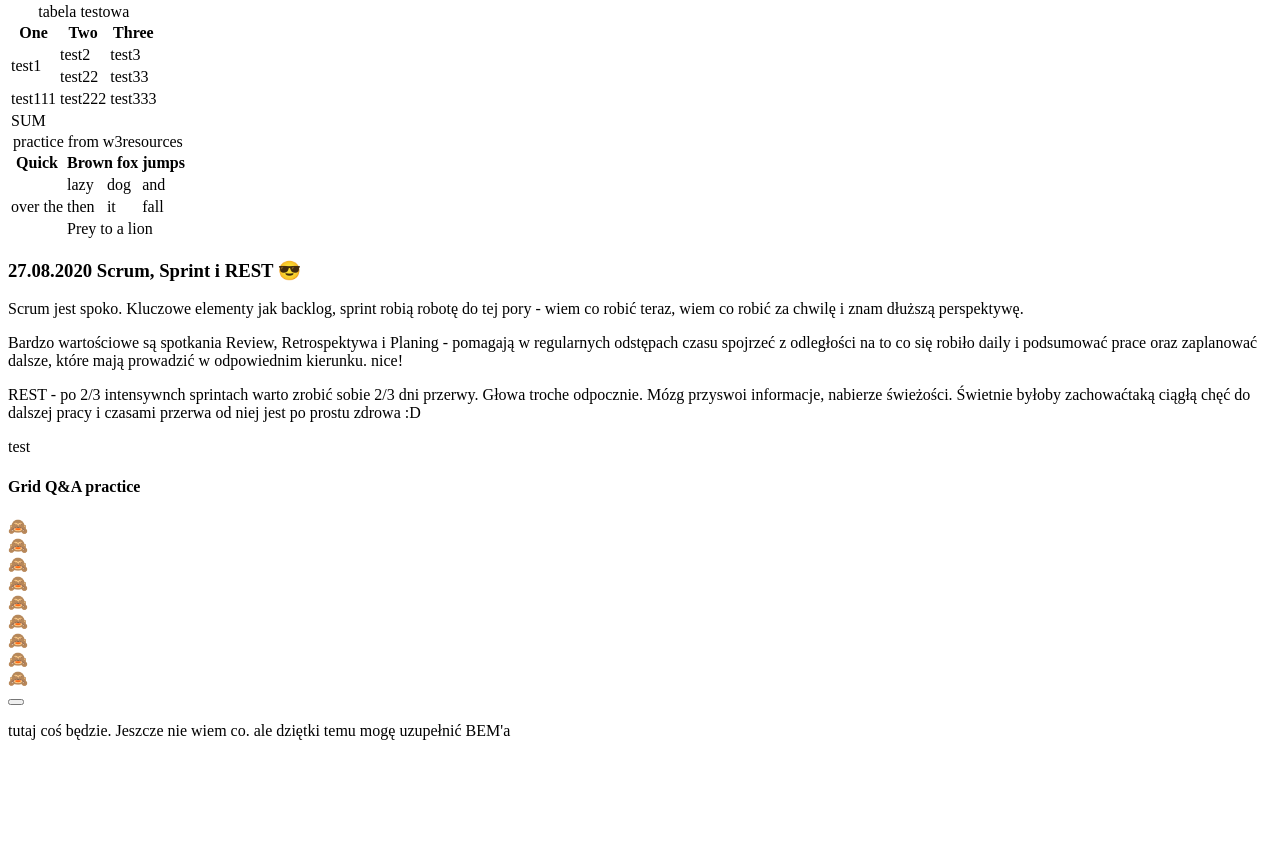
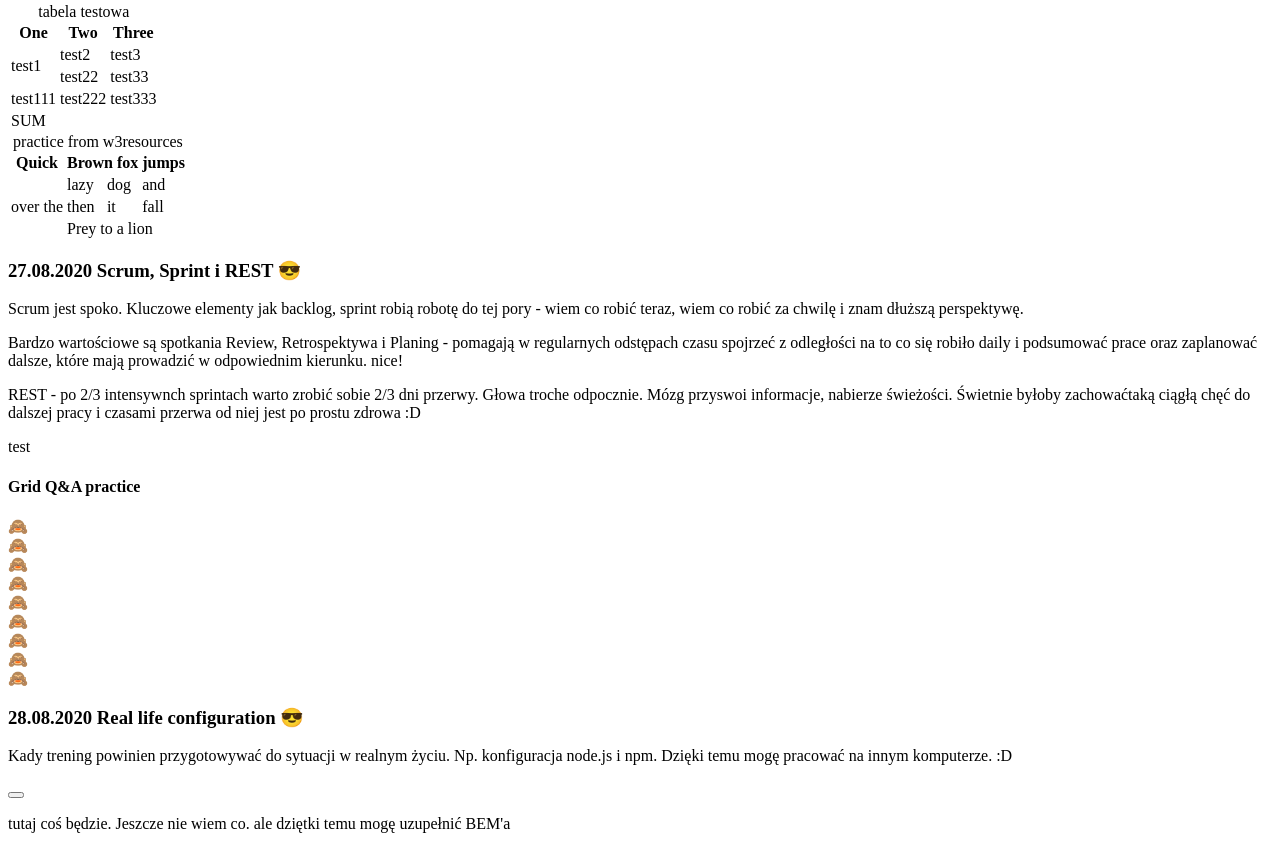
Before and after one commit to Arplay01/homepage-w, a plain HTML site: page src/pages/index.html in a window 1280 px wide. Shown: the part 4957-5806 px from the top of the page. Before the commit the page ends 5713 px from the top, so only its background shows below. Drawn offline with Linux system fonts and the light colour scheme.

Commit message:
New article - 28.08.2020

```diff
--- a/src/pages/index.html
+++ b/src/pages/index.html
@@ -504,6 +504,10 @@ hamburgerButton.addEventListener('click', function () {
                     </div>
                 </section>
             </article>
+            <article class="note note--box-model2">
+                <h3 class="note__title">28.08.2020 Real life configuration 😎</h3>
+                <p class="note__description">Kady trening powinien przygotowywać do sytuacji w realnym życiu. Np. konfiguracja node.js i npm. Dzięki temu mogę pracować na innym komputerze. :D   </p>
+               </article>
 
         </section>
     </main>
@@ -513,5 +517,4 @@ hamburgerButton.addEventListener('click', function () {
         <p class="footer__description--js"></p>
     </footer>
 </body>
-
 </html>
```
